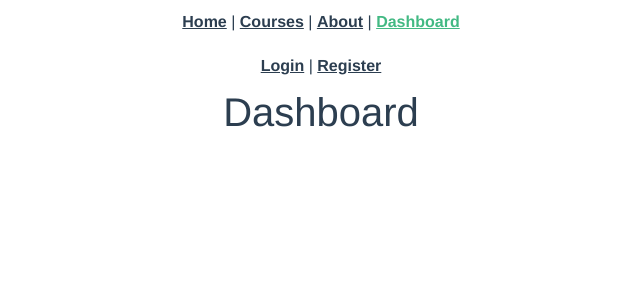
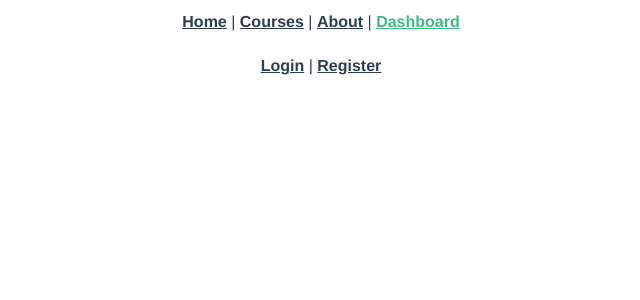
Before and after one commit to cigotete/laravel-vue-study, a Vue app: page /dashboard in a window 1280 px wide. Shown: the top 300 px of the page, without its empty margins (319-959 px from the left). Built offline with nearby package versions, Linux system fonts and the light colour scheme.

Commit message:
A text displayed on the Dashboard component, if user is authenticated.

```diff
--- a/src/views/DashboardView.vue
+++ b/src/views/DashboardView.vue
@@ -1,10 +1,16 @@
 <template>
-  <h1>Dashboard</h1>
+  <div v-if="auth" class="container">
+    <h1>Welcome {{ auth.user.name }}</h1>
+  </div>
 </template>
 
 <script>
+import { mapState } from 'vuex'
+
 export default {
-
+  computed: {
+    ...mapState(['auth']),
+  }
 }
 </script>
 
```
